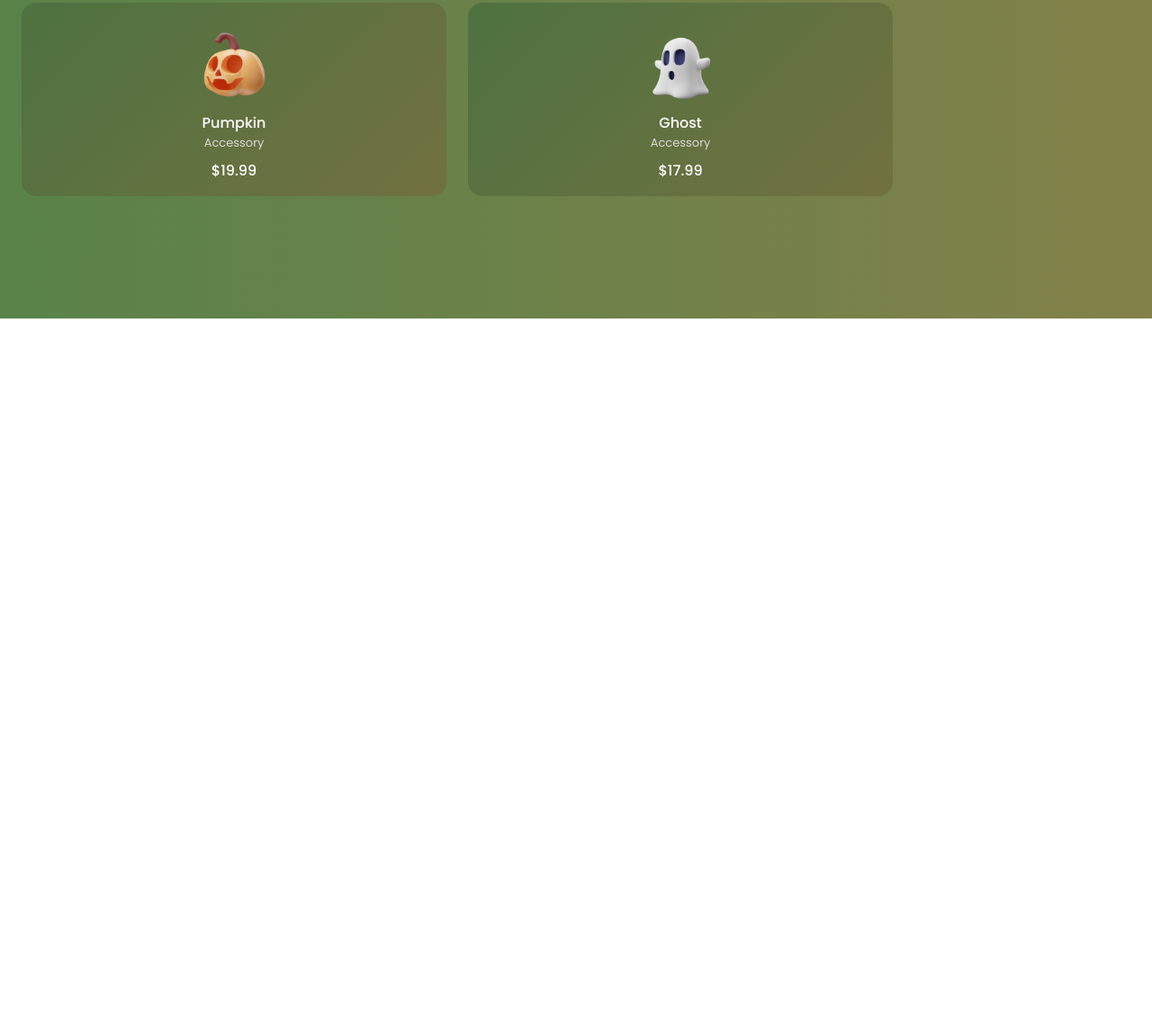
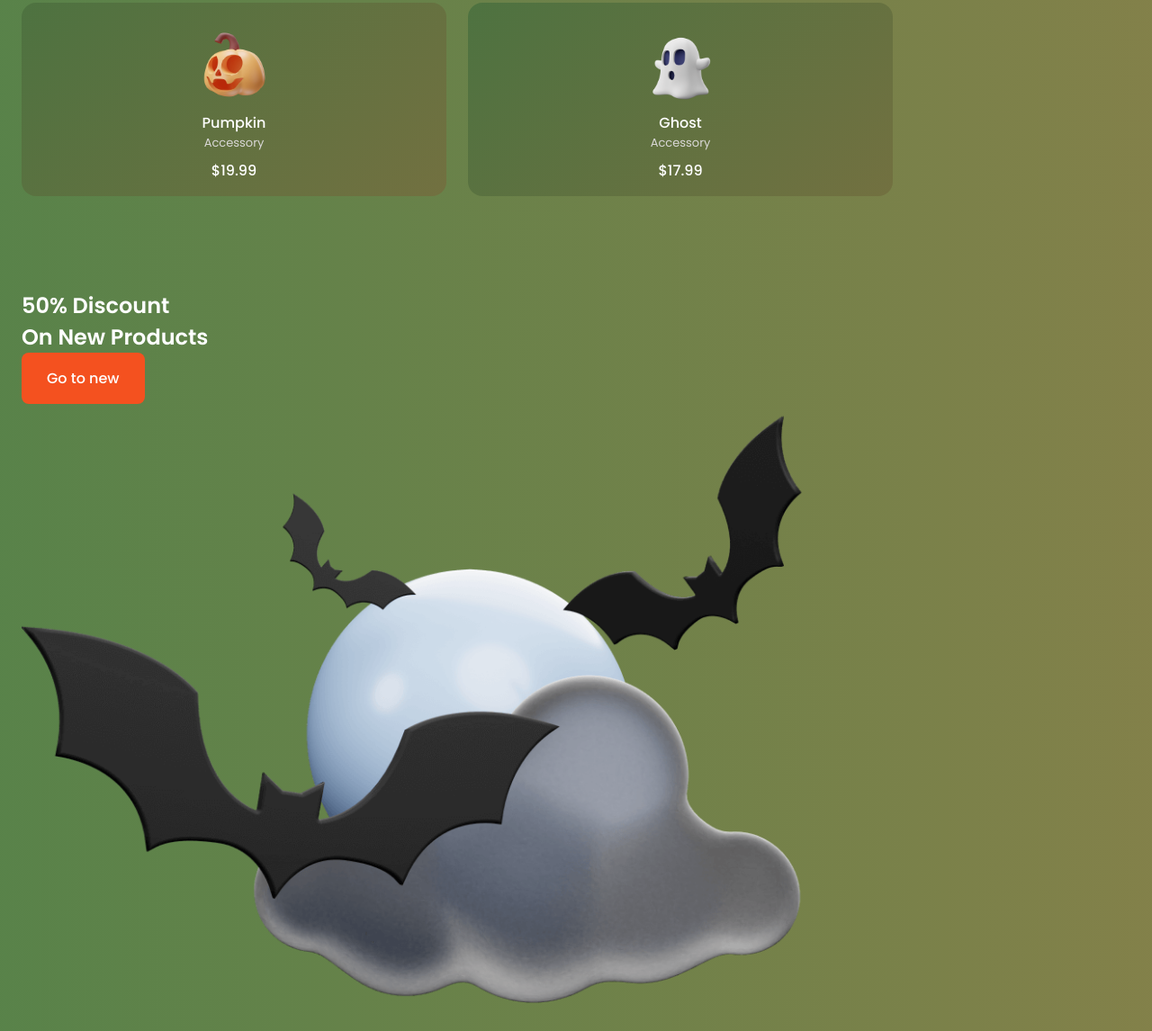
Before and after one commit to ignatjevvv/responsive-halloween-website, a website built with Vite: page src/index.html in a window 1280 px wide. Shown: the part 2677-3823 px from the top of the page at 90% size. Before the commit the page ends 3031 px from the top, so only its background shows below. Built offline with nearby package versions, Linux system fonts and the light colour scheme.

Commit message:
Added section (Discount) HTML

```diff
--- a/src/index.html
+++ b/src/index.html
@@ -312,6 +312,21 @@
           </div>
         </div>
       </section>
+
+      <!--==================== DISCOUNT ====================-->
+      <section class="section discount">
+        <div class="discount__container container grid">
+          <div class="discount__data">
+            <h2 class="discount__title">
+              50% Discount <br />
+              On New Products
+            </h2>
+            <a href="#" class="button">Go to new</a>
+          </div>
+
+          <img src="./img/discount-img.png" alt="" class="discount__img" />
+        </div>
+      </section>
     </main>
 
     <!--==================== FOOTER ====================-->
```
